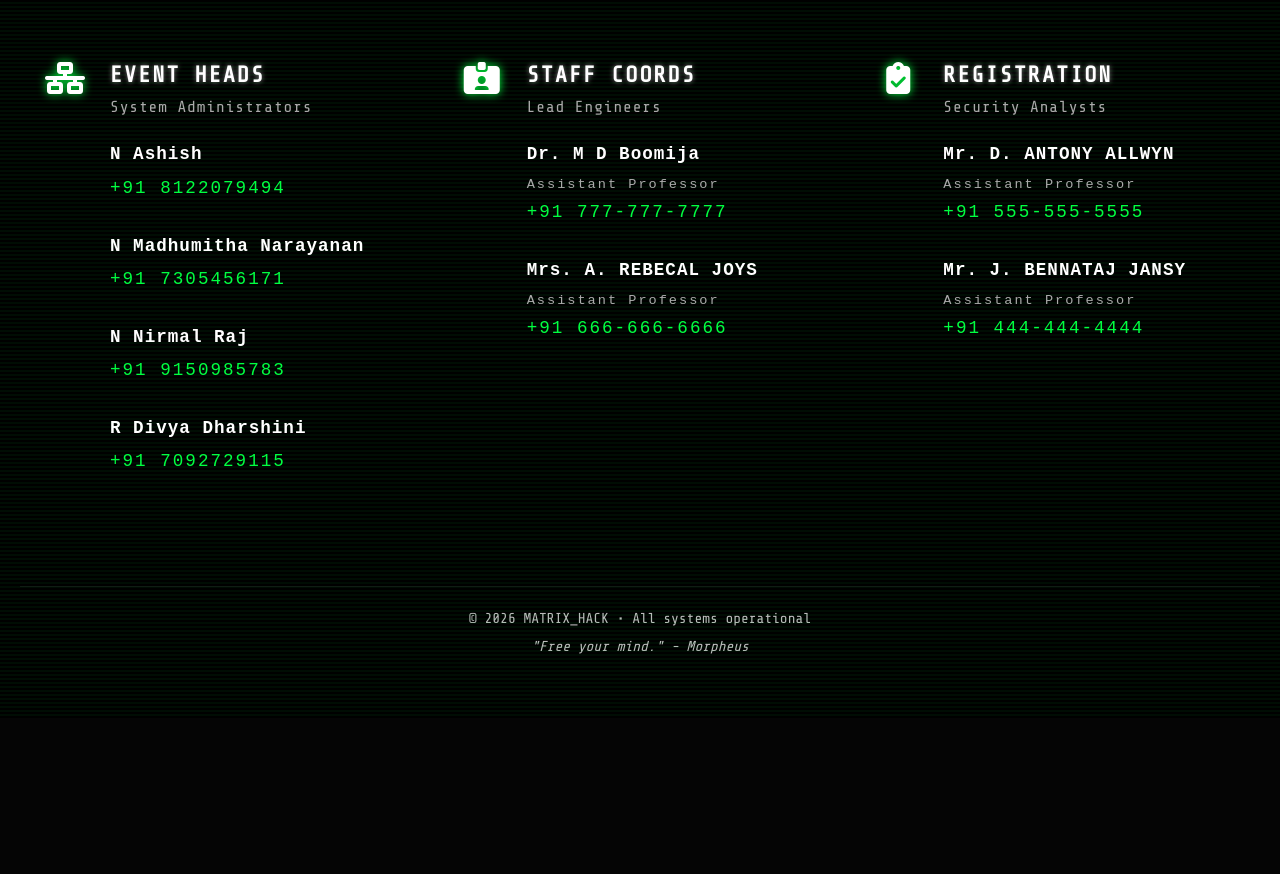
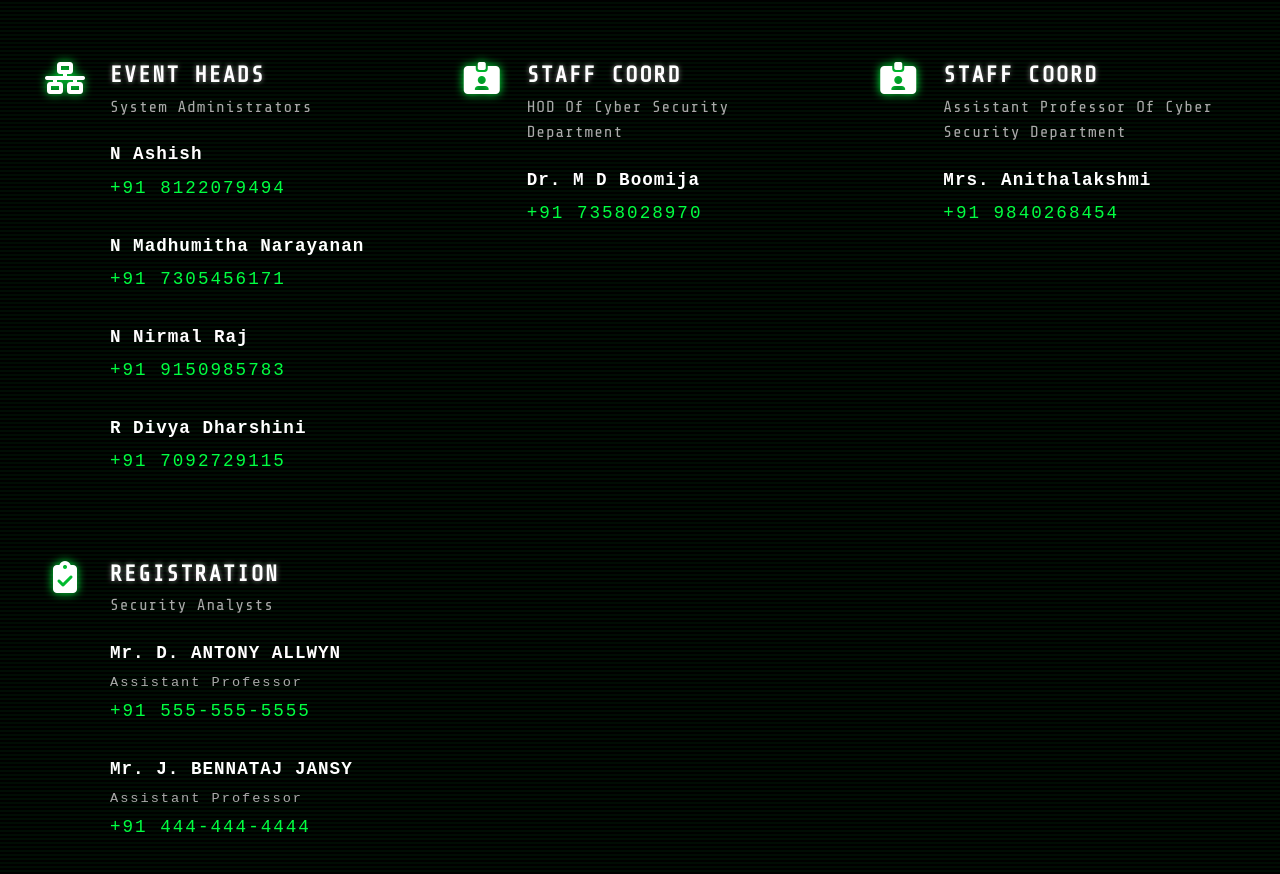
Before and after one commit to ashish1207kh/XploitX-2026, a website: page about.html in a window 1280 px wide. Shown: the part 4664-5538 px from the top of the page. Before the commit the page ends 5382 px from the top, so only its background shows below. Drawn offline with nearby package versions, Linux system fonts and the light colour scheme; no server answers.

```diff
--- a/about.html
+++ b/about.html
@@ -432,21 +432,30 @@
                     <i class="fas fa-id-card-alt"></i>
                 </div>
                 <div class="node-content-wrapper">
-                    <div class="node-category">STAFF COORDS</div>
-                    <span class="node-role-label">Lead Engineers</span>
+                    <div class="node-category">STAFF COORD</div>
+                    <span class="node-role-label">HOD Of Cyber Security Department</span>
 
                     <ul class="node-list">
                         <li class="node-item">
                             <strong>Dr. M D Boomija</strong>
-                            <span style="color: #aaa; font-size: 0.85rem; margin-bottom: 3px; display: block;">Assistant
-                                Professor</span>
-                            <a href="tel:+917777777777">+91 777-777-7777</a>
+                            <a href="tel:+917358028970">+91 7358028970</a>
                         </li>
+                    </ul>
+                </div>
+            </div>
+
+            <div class="node-card">
+                <div class="node-avatar-placeholder">
+                    <i class="fas fa-id-card-alt"></i>
+                </div>
+                <div class="node-content-wrapper">
+                    <div class="node-category">STAFF COORD</div>
+                    <span class="node-role-label">Assistant Professor Of Cyber Security Department</span>
+
+                    <ul class="node-list">
                         <li class="node-item">
-                            <strong>Mrs. A. REBECAL JOYS</strong>
-                            <span style="color: #aaa; font-size: 0.85rem; margin-bottom: 3px; display: block;">Assistant
-                                Professor</span>
-                            <a href="tel:+916666666666">+91 666-666-6666</a>
+                            <strong>Mrs. Anithalakshmi</strong>
+                            <a href="tel:+919840268454">+91 9840268454</a>
                         </li>
                     </ul>
                 </div>
```
Also changed, not shown: index.html (+18 -9 lines), login.html (+18 -9 lines), prizes.html (+18 -9 lines), register.html (+18 -9 lines).
